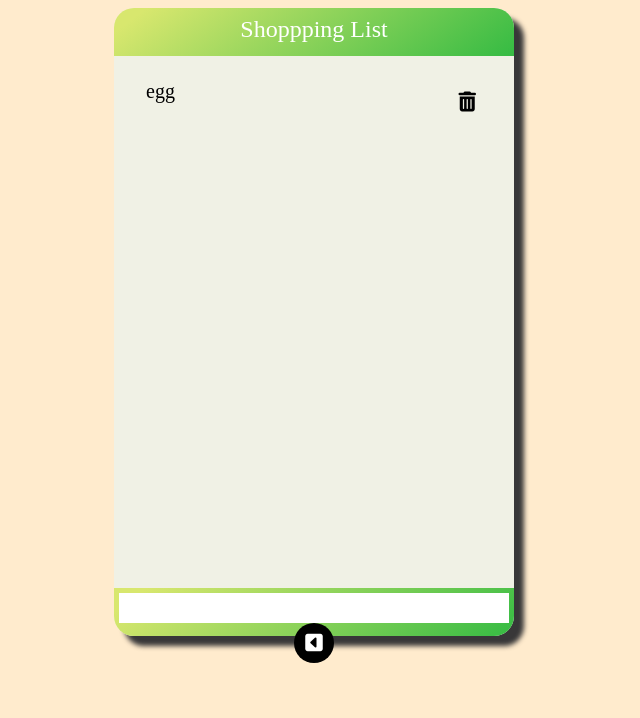
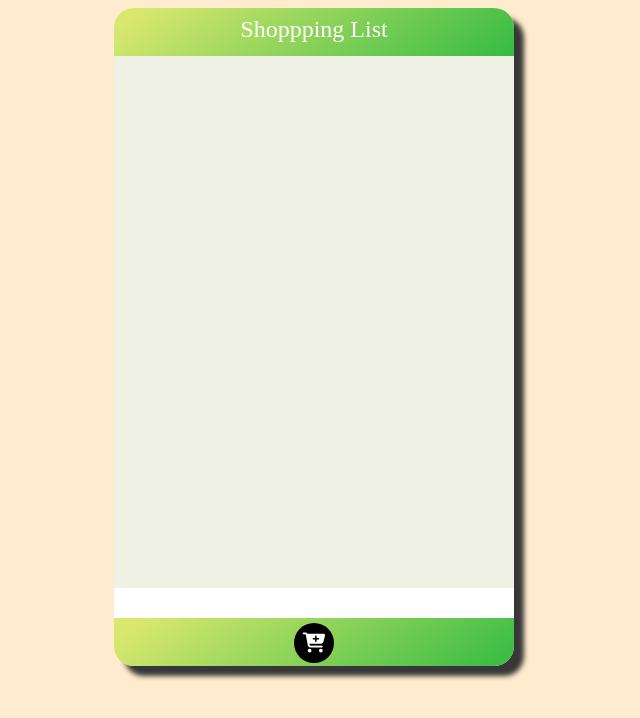
Before and after one commit to proamateur92/brower101, a plain HTML site: page chapter1/shopping/index.html in a window 1280 px wide. Shown: the whole page, without its empty margins (326-966 px from the left). Drawn offline with Linux system fonts and the light colour scheme.

Commit message:
HTML: 쇼핑몰 리스트 프로젝트 완성

```diff
--- a/chapter1/shopping/index.html
+++ b/chapter1/shopping/index.html
@@ -12,20 +12,11 @@
   <body>
     <section class="list">
       <header class="header">Shoppping List</header>
-      <ul class="items">
-        <li class="item__row">
-          <div class="item">
-            <span class="item__name">egg</span>
-            <button class="item__delete">
-              <i class="fa-solid fa-trash-can"></i>
-            </button>
-          </div>
-        </li>
-      </ul>
+      <ul class="items"></ul>
+      <input type="text" class="footer__input" />
       <footer class="footer">
-        <input type="text" class="footer__input" />
         <button class="footer__btn">
-          <i class="fa-solid fa-square-caret-left"></i>
+          <i class="fas fa-cart-plus"></i>
         </button>
       </footer>
     </section>
```
